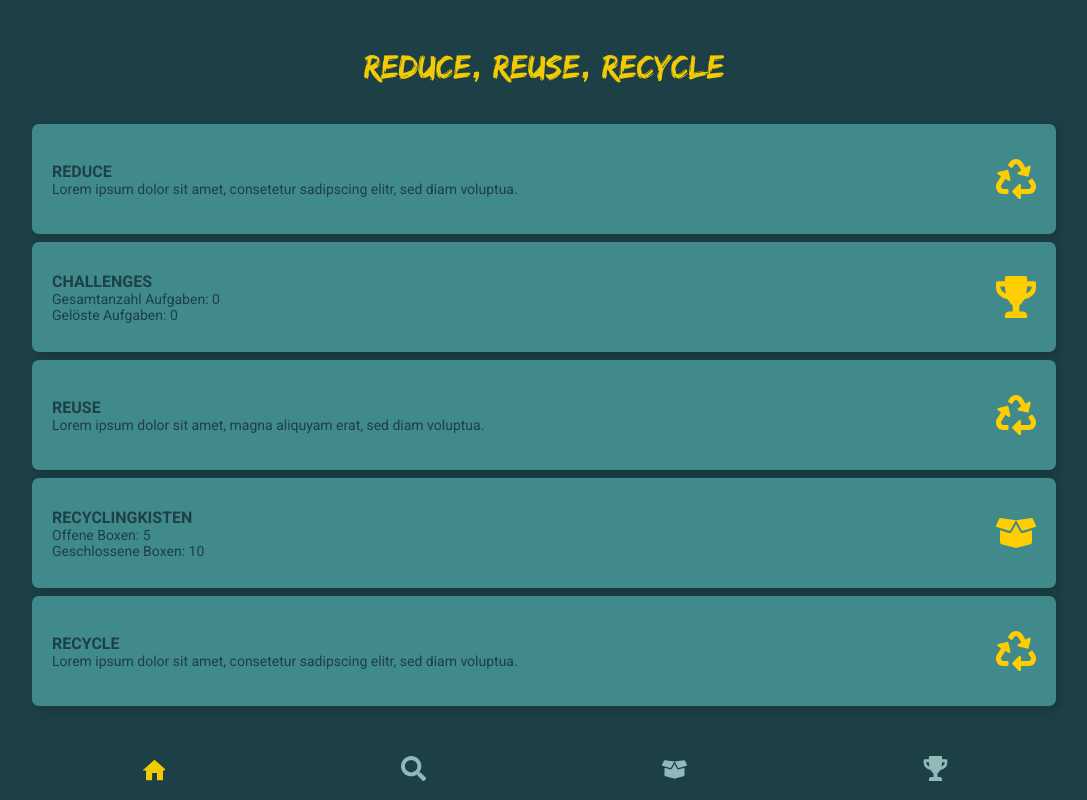
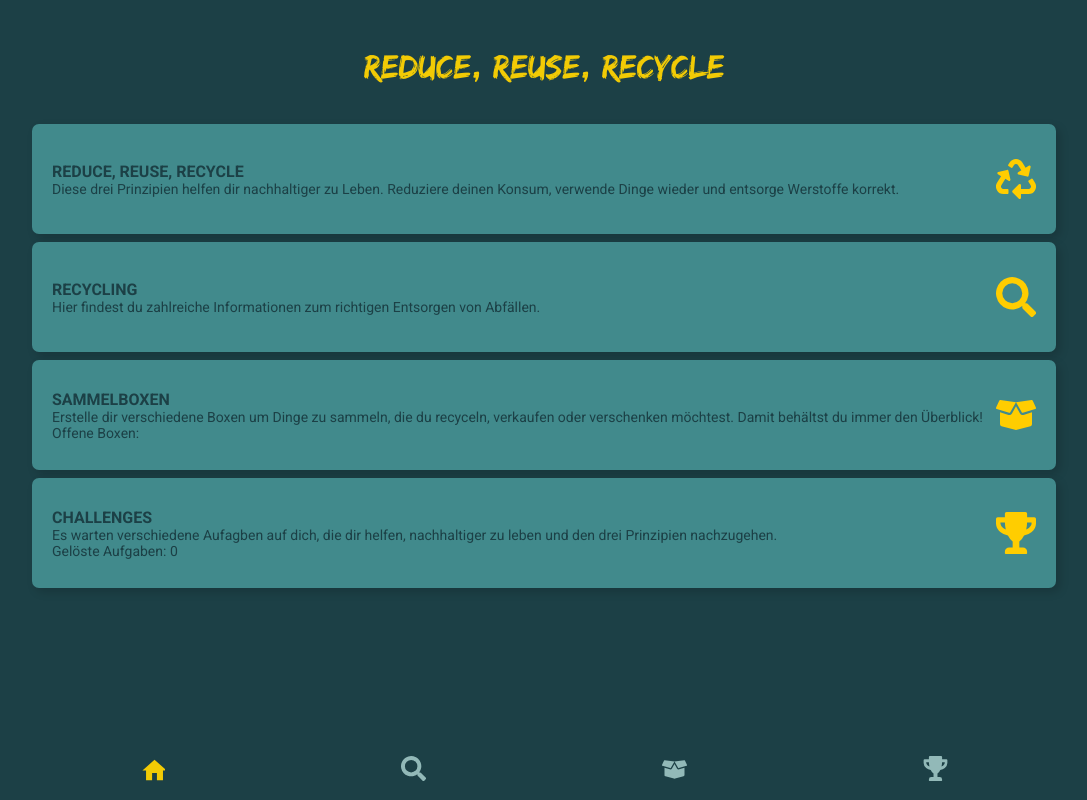
Before and after one commit to Frenzy265/recycle, a React (Create React App) app in the folder client/: page / in a window 1280 px wide. Shown: the whole page, without its empty margins (96-1183 px from the left). Built offline with nearby package versions, Linux system fonts and the light colour scheme; no server answers.

Commit message:
⚡️ Add content

```diff
--- a/client/src/pages/Home.js
+++ b/client/src/pages/Home.js
@@ -3,6 +3,7 @@ import { Card } from "../components/Card";
 import IconRecycle from "../assets/icon-recycle-action.svg";
 import IconBox from "../assets/icon-box-action.svg";
 import IconTrophy from "../assets/icon-trophy-action.svg";
+import IconSearch from "../assets/icon-search-action.svg";
 import { useEffect, useState } from "react";
 import { countTasks } from "../api/challenge";
 
@@ -21,36 +22,31 @@ export default function Home() {
     <>
       <Header>Reduce, Reuse, Recycle</Header>
       <Card
-        title="Reduce"
+        title="Reduce, Reuse, Recycle"
         icon={IconRecycle}
         alt="Icon Recycle"
-        infoOne="Lorem ipsum dolor sit amet, consetetur sadipscing elitr, sed diam voluptua."
+        infoOne="Diese drei Prinzipien helfen dir nachhaltiger zu Leben. Reduziere deinen Konsum, verwende Dinge wieder und entsorge Werstoffe korrekt."
+      />
+      <Card
+        title="Recycling"
+        icon={IconSearch}
+        alt="Icon Search"
+        infoOne="Hier findest du zahlreiche Informationen zum richtigen Entsorgen von Abfällen."
+      />
+      <Card
+        title="Sammelboxen"
+        icon={IconBox}
+        alt="Icon Box"
+        infoOne="Erstelle dir verschiedene Boxen um Dinge zu sammeln, die du recyceln, verkaufen oder verschenken möchtest. Damit behältst du immer den Überblick!"
+        infoTwo="Offene Boxen:"
       />
       <Card
         title="Challenges"
         icon={IconTrophy}
         alt="Icon Trophy"
-        infoOne={`Gesamtanzahl Aufgaben: ${amountTasks?.all}`}
+        infoOne="Es warten verschiedene Aufagben auf dich, die dir helfen, nachhaltiger zu leben und den drei Prinzipien nachzugehen."
         infoTwo={`Gelöste Aufgaben: ${amountTasks?.done}`}
-      />
-      <Card
-        title="Reuse"
-        icon={IconRecycle}
-        alt="Icon Recycle"
-        infoOne="Lorem ipsum dolor sit amet, magna aliquyam erat, sed diam voluptua."
-      />
-      <Card
-        title="Recyclingkisten"
-        icon={IconBox}
-        alt="Icon Box"
-        infoOne="Offene Boxen: 5"
-        infoTwo="Geschlossene Boxen: 10"
-      />
-      <Card
-        title="Recycle"
-        icon={IconRecycle}
-        alt="Icon Recycle"
-        infoOne="Lorem ipsum dolor sit amet, consetetur sadipscing elitr, sed diam voluptua."
+        // {`Gesamtanzahl Aufgaben: ${amountTasks?.all}`}
       />
     </>
   );
```
